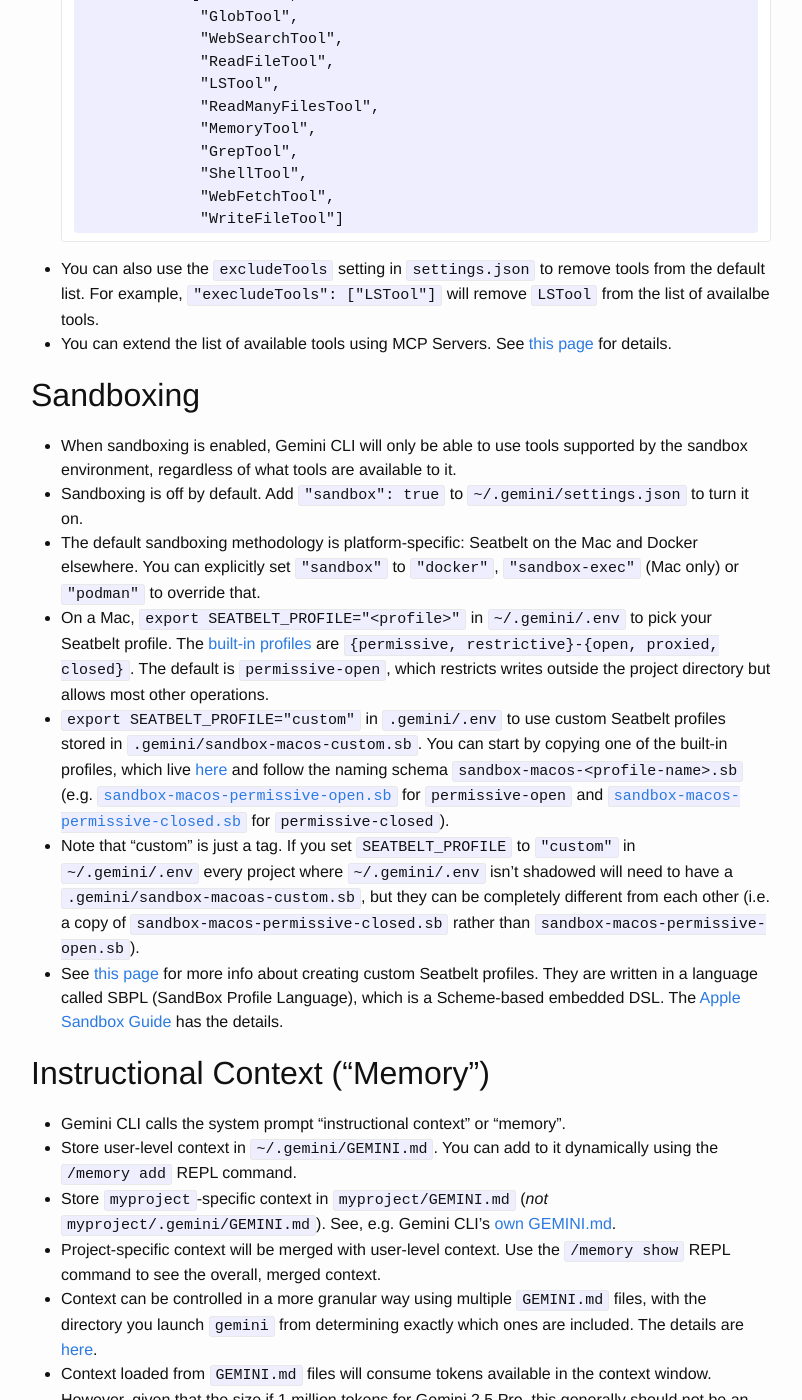
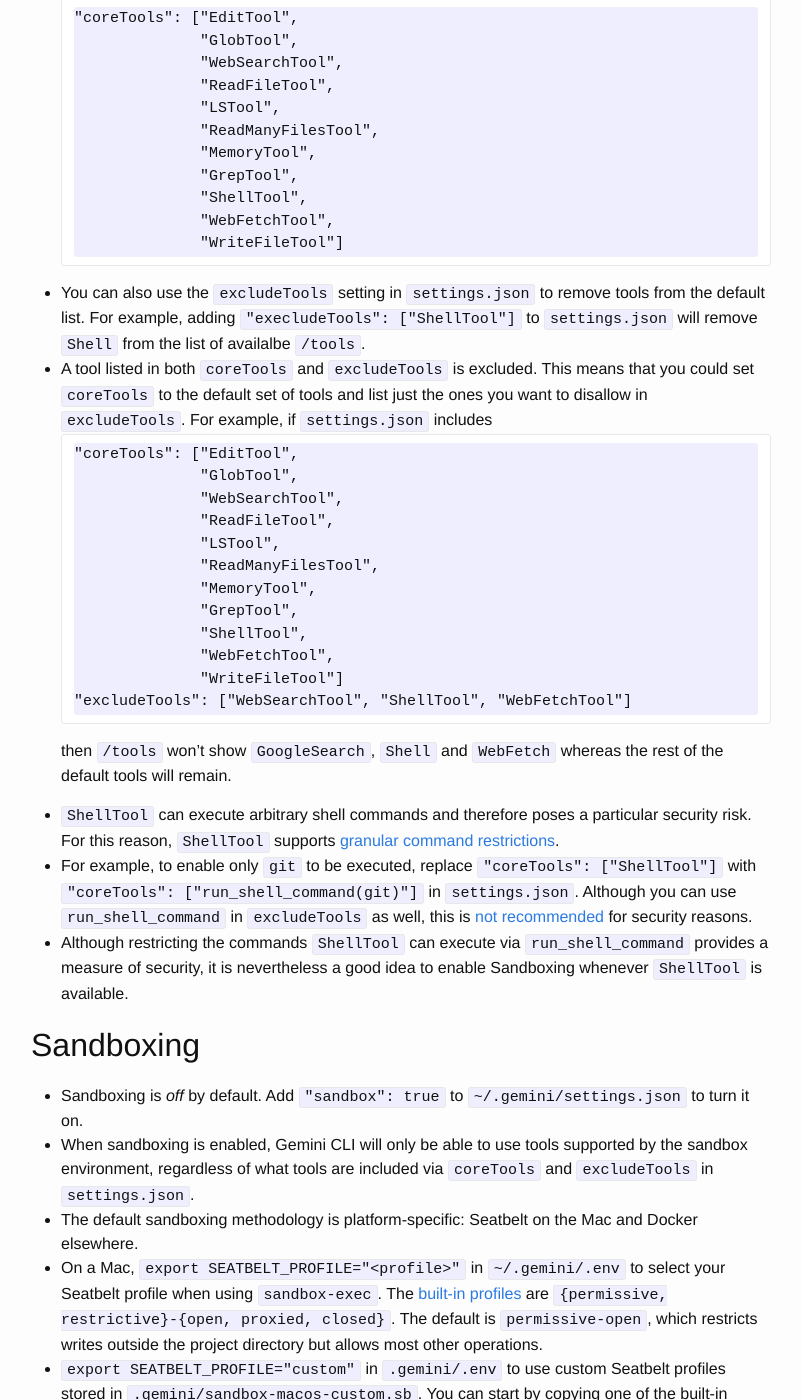
Before and after one commit to vglazer/vglazer.github.io, a Jekyll site: the page built from _posts/2025-07-22-gemini-cli-notes.md, in a window 1280 px wide and 1400 px high, scrolled down 2730 px. Shown: the whole window, without its empty margins (239-1041 px from the left). Built offline with Jekyll 4.4.1, drawn with Linux system fonts in a browser that asks for light colours; nearby versions of some CDN libraries; some of the changed text lies outside the part shown.

Commit message:
Latest edit

````diff
--- a/_posts/2025-07-22-gemini-cli-notes.md
+++ b/_posts/2025-07-22-gemini-cli-notes.md
@@ -42,7 +42,8 @@ categories: ai agents llms productiviy devtools osx gemini gemini-cli google
 - You can also `export GEMINI_MODEL="<model>"` in `~/.gemini/.env` or another `.env` file.
 
 ## Built-in Tools
-- Gemini CLI comes with a number of [built-in tools](https://github.com/google-gemini/gemini-cli/blob/main/docs/core/tools-api.md#built-in-tools) written in Typescript. Their definitions live [here](https://github.com/google-gemini/gemini-cli/tree/main/packages/core/src/tools). This is the [tool execution flow](https://github.com/google-gemini/gemini-cli/blob/main/docs/core/tools-api.md#tool-execution-flow).
+- Gemini CLI comes with a number of [built-in tools](https://github.com/google-gemini/gemini-cli/blob/main/docs/core/tools-api.md#built-in-tools). Their definitions live [here](https://github.com/google-gemini/gemini-cli/tree/main/packages/core/src/tools). This is the [tool execution flow](https://github.com/google-gemini/gemini-cli/blob/main/docs/core/tools-api.md#tool-execution-flow).
+- You can extend the list of built-in tools using MCP Servers. See [this page](https://github.com/google-gemini/gemini-cli/blob/main/docs/tools/mcp-server.md) for details.
 - Use the `/tools` REPL command to list the tools available in a given `gemini` session. For a longer description of each tool, use `/tools desc`.
 - Use the `coreTools` setting in `settings.json` to explicitly list what tools should be made available. For example, `"coreTools" : []` means that no tools will be available whereas `"coreTools": ["LSTool"]` means that only `LSTool` will be available.
 - The name a tool appears under when you run `/tools` may not match the one you need to use in `coreTools` or `excludeTools`. For example, `LSTool` shows up as "ReadFolder". This is because `LSTool.Name` is set to `ReadFolder` in [`ls.ts`](https://github.com/google-gemini/gemini-cli/blob/main/packages/core/src/tools/ls.ts), where its definition lives.
@@ -77,25 +78,52 @@ categories: ai agents llms productiviy devtools osx gemini gemini-cli google
                 "WebFetchTool",
                 "WriteFileTool"]
 ```
-- You can also use the `excludeTools` setting in `settings.json` to remove tools from the default list. For example, `"execludeTools": ["LSTool"]` will remove `LSTool` from the list of availalbe tools.
-- You can extend the list of available tools using MCP Servers. See [this page](https://github.com/google-gemini/gemini-cli/blob/main/docs/tools/mcp-server.md) for details.
+- You can also use the `excludeTools` setting in `settings.json` to remove tools from the default list. For example, adding `"execludeTools": ["ShellTool"]` to `settings.json` will remove `Shell` from the list of availalbe `/tools`.
+- A tool listed in both `coreTools` and `excludeTools` is excluded. This means that you could set `coreTools` to the default set of tools and list just the ones you want to disallow in `excludeTools`. For example, if `settings.json` includes
+```
+"coreTools": ["EditTool",
+                "GlobTool",
+                "WebSearchTool",
+                "ReadFileTool",
+                "LSTool",
+                "ReadManyFilesTool",
+                "MemoryTool",
+                "GrepTool",
+                "ShellTool",
+                "WebFetchTool",
+                "WriteFileTool"]
+"excludeTools": ["WebSearchTool", "ShellTool", "WebFetchTool"]
+```
+then `/tools` won't show `GoogleSearch`, `Shell` and `WebFetch` whereas the rest of the default tools will remain.
+- `ShellTool` can execute arbitrary shell commands and therefore poses a particular security risk. For this reason, `ShellTool` supports [granular command restrictions](https://github.com/google-gemini/gemini-cli/blob/main/docs/tools/shell.md#command-restrictions).
+- For example, to enable only `git` to be executed, replace `"coreTools": ["ShellTool"]` with `"coreTools": ["run_shell_command(git)"]` in `settings.json`. Although you can use `run_shell_command` in `excludeTools` as well, this is [not recommended](https://github.com/google-gemini/gemini-cli/blob/main/docs/tools/shell.md#security-note-for-excludetools) for security reasons.
+- Although restricting the commands `ShellTool` can execute via `run_shell_command` provides a measure of security, it is nevertheless a good idea to enable Sandboxing whenever `ShellTool` is available.
 
 ## Sandboxing
-- When sandboxing is enabled, Gemini CLI will only be able to use tools supported by the sandbox environment, regardless of what tools are available to it.
-- Sandboxing is off by default. Add `"sandbox": true` to `~/.gemini/settings.json` to turn it on.
-- The default sandboxing methodology is platform-specific: Seatbelt on the Mac and Docker elsewhere. You can explicitly set `"sandbox"` to `"docker"`, `"sandbox-exec"` (Mac only) or `"podman"` to override that.
-- On a Mac, `export SEATBELT_PROFILE="<profile>"` in `~/.gemini/.env` to pick your Seatbelt profile. The [built-in profiles](https://github.com/google-gemini/gemini-cli/blob/main/docs/sandbox.md#macos-seatbelt-profiles) are `{permissive, restrictive}-{open, proxied, closed}`. The default is `permissive-open`, which restricts writes outside the project directory but allows most other operations.
+- Sandboxing is _off_ by default. Add `"sandbox": true` to `~/.gemini/settings.json` to turn it on.
+- When sandboxing is enabled, Gemini CLI will only be able to use tools supported by the sandbox environment, regardless of what tools are included via `coreTools` and `excludeTools` in `settings.json`.
+- The default sandboxing methodology is platform-specific: Seatbelt on the Mac and Docker elsewhere.
+- On a Mac, `export SEATBELT_PROFILE="<profile>"` in `~/.gemini/.env` to select your Seatbelt profile when using `sandbox-exec`. The [built-in profiles](https://github.com/google-gemini/gemini-cli/blob/main/docs/sandbox.md#macos-seatbelt-profiles) are `{permissive, restrictive}-{open, proxied, closed}`. The default is `permissive-open`, which restricts writes outside the project directory but allows most other operations.
 - `export SEATBELT_PROFILE="custom"` in `.gemini/.env` to use custom Seatbelt profiles stored in `.gemini/sandbox-macos-custom.sb`. You can start by copying one of the built-in profiles, which live [here](https://github.com/google-gemini/gemini-cli/tree/main/packages/cli/src/utils) and follow the naming schema `sandbox-macos-<profile-name>.sb` (e.g. [`sandbox-macos-permissive-open.sb`](https://github.com/google-gemini/gemini-cli/blob/main/packages/cli/src/utils/sandbox-macos-permissive-open.sb) for `permissive-open` and [`sandbox-macos-permissive-closed.sb`](https://github.com/google-gemini/gemini-cli/blob/main/packages/cli/src/utils/sandbox-macos-restrictive-closed.sb) for `permissive-closed`).
 - Note that "custom" is just a tag. If you set `SEATBELT_PROFILE` to `"custom"` in `~/.gemini/.env` every project where `~/.gemini/.env` isn't shadowed will need to have a `.gemini/sandbox-macoas-custom.sb`, but they can be completely different from each other (i.e. a copy of `sandbox-macos-permissive-closed.sb` rather than `sandbox-macos-permissive-open.sb`).
 - See [this page](https://github.com/s7ephen/OSX-Sandbox--Seatbelt--Profiles?tab=readme-ov-file) for more info about creating custom Seatbelt profiles. They are written in a language called SBPL (SandBox Profile Language), which is a Scheme-based embedded DSL. The [Apple Sandbox Guide](https://reverse.put.as/wp-content/uploads/2011/09/Apple-Sandbox-Guide-v1.0.pdf) has the details.
+- Adding `"sandbox": true"` to `settings.json` is the equivalent of running `gemini --sandbox`, since the `--sandbox` command-line argument is a boolean flag. Alternatively, you can explicitly set `"sandbox"` to one of the supported methdologies: `"docker"`, `"sandbox-exec"` (Mac only) or `"podman"`.
+- In particular, you can use Docker-based sandboxing on the Mac by specifying `"sandbox: "docker"` in `settings.json`. You will need Docker Desktop for the Mac to be [installed and running](https://docs.docker.com/desktop/setup/install/mac-install/) for this to work properly.
+- Similar to custom Seatbelt profiles, you can create a project-specific custom Dockerfile in `myproject/.gemini/sandbox.Dockerfile`, [as described here](https://github.com/google-gemini/gemini-cli/blob/main/docs/cli/configuration.md#sandboxing).
+- Per the docs, you should be able to add `export BUILD_SANDBOX=1` to `myproject/.gemini/.env` in order to have `gemini` automatically build the custom Docker image.
+- When I tried this on a Mac, though (with Gemini CLI installed via `brew install gemini-cli`), I got the following error:
+```
+ERROR: cannot build sandbox using installed gemini binary; run `npm link ./packages/cli` under gemini-cli repo to switch to linked binary.
+```
+While I do have the `gemini-cli` repo checked out locally, I haven't tried giving this a go. This is apparently a [known issue](https://github.com/google-gemini/gemini-cli/issues/3404).
 
 ## Instructional Context ("Memory")
-- Gemini CLI calls the system prompt "instructional context" or "memory".
+- Gemini CLI calls the system prompt "instructional context" or "memory". It's loaded from files named `GEMINI.md` (the name can be changed via the `contextFileName` setting in `settings.json`, if desired).
+- Context loaded from `GEMINI.md` files will reduce the number of tokens available in the context window, but this should not be an issue for models like Gemini 2.5 Pro where the size of the window is 1 million tokens.
 - Store user-level context in `~/.gemini/GEMINI.md`. You can add to it dynamically using the `/memory add` REPL command.
 - Store `myproject`-specific context in `myproject/GEMINI.md` (_not_ `myproject/.gemini/GEMINI.md`). See, e.g. Gemini CLI's [own GEMINI.md](https://github.com/google-gemini/gemini-cli/blob/main/GEMINI.md).
 - Project-specific context will be merged with user-level context. Use the `/memory show` REPL command to see the overall, merged context.
 - Context can be controlled in a more granular way using multiple `GEMINI.md` files, with the directory you launch `gemini` from determining exactly which ones are included. The details are [here](https://github.com/google-gemini/gemini-cli/blob/main/docs/cli/configuration.md#context-files-hierarchical-instructional-context).
-- Context loaded from `GEMINI.md` files will consume tokens available in the context window. However, given that the size if 1 million tokens for Gemini 2.5 Pro, this generally should not be an issue.
 
 ## An Illustrative Example
 Say that you are on a Mac and didn't set any Gemini CLI-related environment variables in `~/.zshrc` or `~/.bashrc`. Assume that your user-level Gemini CLI configuration looks like this:
@@ -125,7 +153,7 @@ Now suppose that you have a project called `myproject`, configured like this:
 ```
 {
   "selectedAuthType": "oauth-personal",
-  "coreTools": ["LSTool"]
+  "excludeTools": ["ShellTool"]
 }
 ```
 `myproject/.gemini/.env`:
@@ -158,7 +186,7 @@ export SEATBELT_PROFILE="custom" # {permissive, restrictive}-{open, proxied, clo
   - Since there is no need for an API key, commenting out `GEMINI_API_KEY` in `~/.gemini/.env` has no effect.
   - The Seatbelt profile used will be `myproject/.gemini/sandbox-macos-custom.sb`, as per `myproject/.gemini/.env`.
   - Irrespective of what `~/.gemini/.env` says, the model will be Gemini 2.5 Flash Pro (the default), even though you didn't specify `GEMINI_MODEL` in `myproject/.gemini/.env`.
-  - The only available tool will be LSTool, per `myproject/.gemini/settings.json`. Run the `/tools` REPL command to confirm (it shows up as "ReadFolder").
+  - `ShellTool` won't be available, per `myproject/.gemini/settings.json`. Run the `/tools` REPL command to confirm that `"Shell"` does not appear.
   - The instructional context will be a combination of user-level context from `~/.gemini/GEMINI.md`, project-specific context from `myproject/GEMINI.md` and  module-specific context from `myproject/some_module/GEMINI.md`. Run the `/memory show` REPL command to confirm.
   - Since command-line argument take precedence over `settings.json` and `.env` files, even after you `cd myproject` you can still turn off sandboxing via `gemini --sandbox false` or explicitly select a different model via `gemini --model gemini-2.0-pro`.
 
````
Also changed, not shown: other parts of _posts/2025-07-22-gemini-cli-notes.md (+1 -1 lines).
